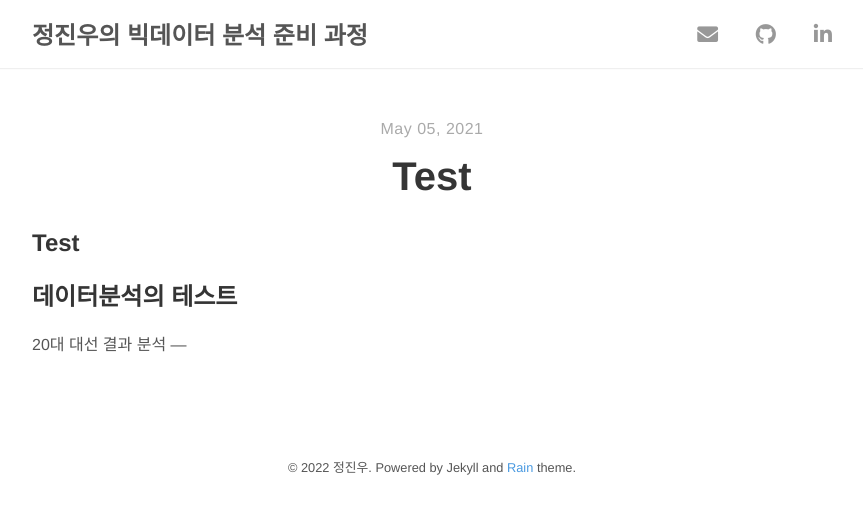
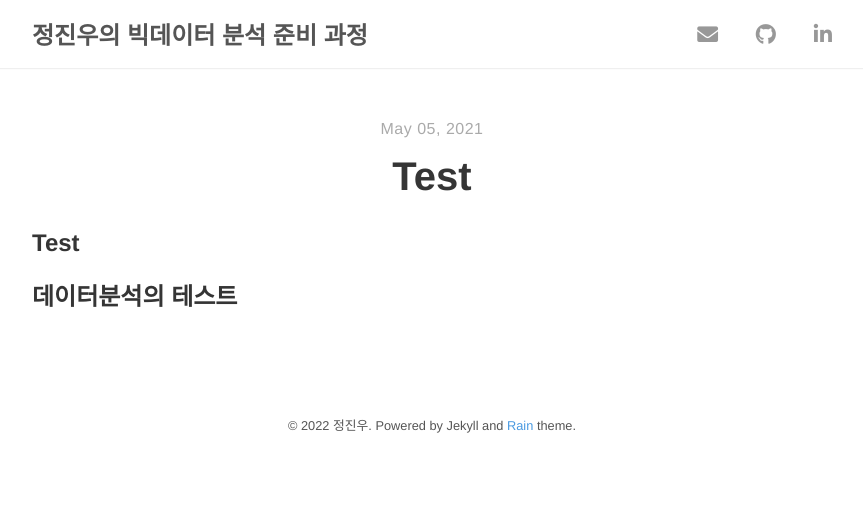
Before and after one commit to trust8912/trust8912.github.io, a Jekyll site: the page built from _posts/2021-05-05-test.md, in a window 1280 px wide. Shown: the top 514 px of the page, without its empty margins (208-1071 px from the left). Built offline with Jekyll 4.4.1, drawn with Linux system fonts in a browser that asks for light colours; nearby versions of some CDN libraries.

Commit message:
Update 2021-05-05-test.md

```diff
--- a/_posts/2021-05-05-test.md
+++ b/_posts/2021-05-05-test.md
@@ -9,5 +9,3 @@ Test
 
 데이터분석의 테스트
 ---
-20대 대선 결과 분석
----
```
